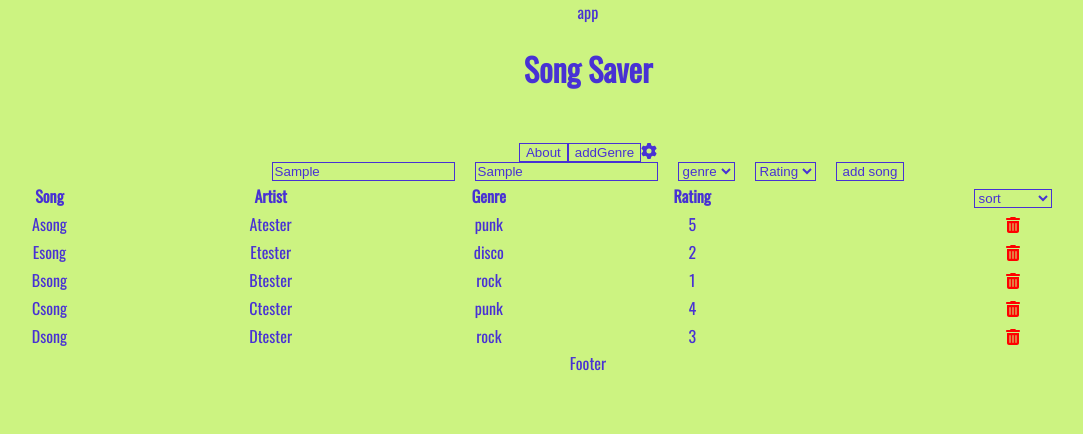
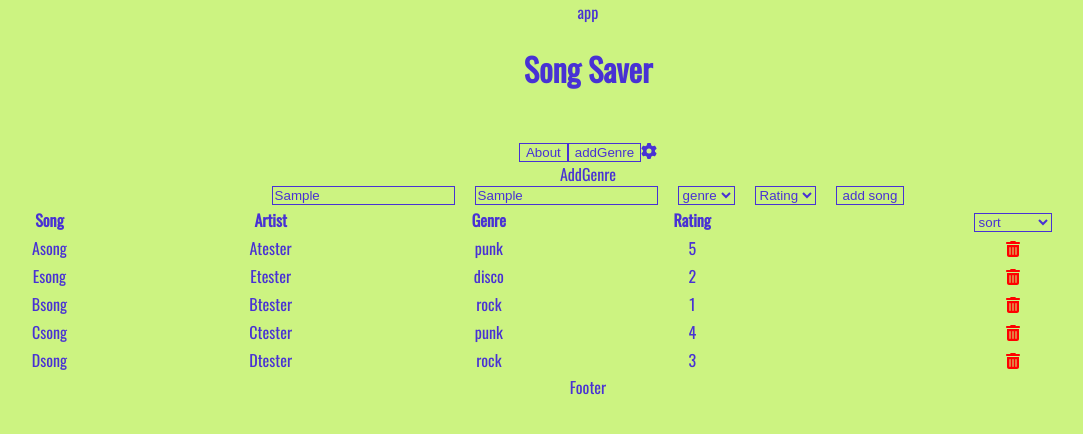
Before and after one commit to Sander-317/Song_Saver, a React (Create React App) app: page / in a window 1280 px wide. Both pictures are taken after typing "Sample", "Sample" into the empty fields and a click on the button "addGenre". Shown: the top 434 px of the page, without its empty margins (52-1135 px from the left). Built offline with nearby package versions, Linux system fonts and the light colour scheme.

Commit message:
created the addgerne modal

```diff
--- a/src/components/Container.js
+++ b/src/components/Container.js
@@ -4,6 +4,7 @@ import Header from "./Header";
 import InputForm from "./InputForm";
 import SongList from "./SongList";
 import Footer from "./Footer";
+import AddGenre from "./modal/AddGenre";
 
 export default class Container extends Component {
   constructor() {
@@ -39,7 +40,7 @@ export default class Container extends Component {
         this.setState({ home: !this.state.home });
         break;
       case "addGenre":
-        this.setState({ addGenre: !this.state.settings });
+        this.setState({ addGenre: !this.state.addGenre });
         break;
       default:
         console.log(e);
@@ -122,9 +123,9 @@ export default class Container extends Component {
   render() {
     return (
       <div>
-        {this.state.addGenre ? console.log("addGenre work") : ""}
         <Header home={this.state.home} toggleState={this.toggleState} />
 
+        {this.state.addGenre ? <AddGenre /> : ""}
         {this.state.home ? (
           <div>
             <InputForm
--- /dev/null
+++ b/src/components/modal/AddGenre.js
@@ -0,0 +1,5 @@
+import React from "react";
+
+export default function AddGenre() {
+  return <div>AddGenre</div>;
+}
```
